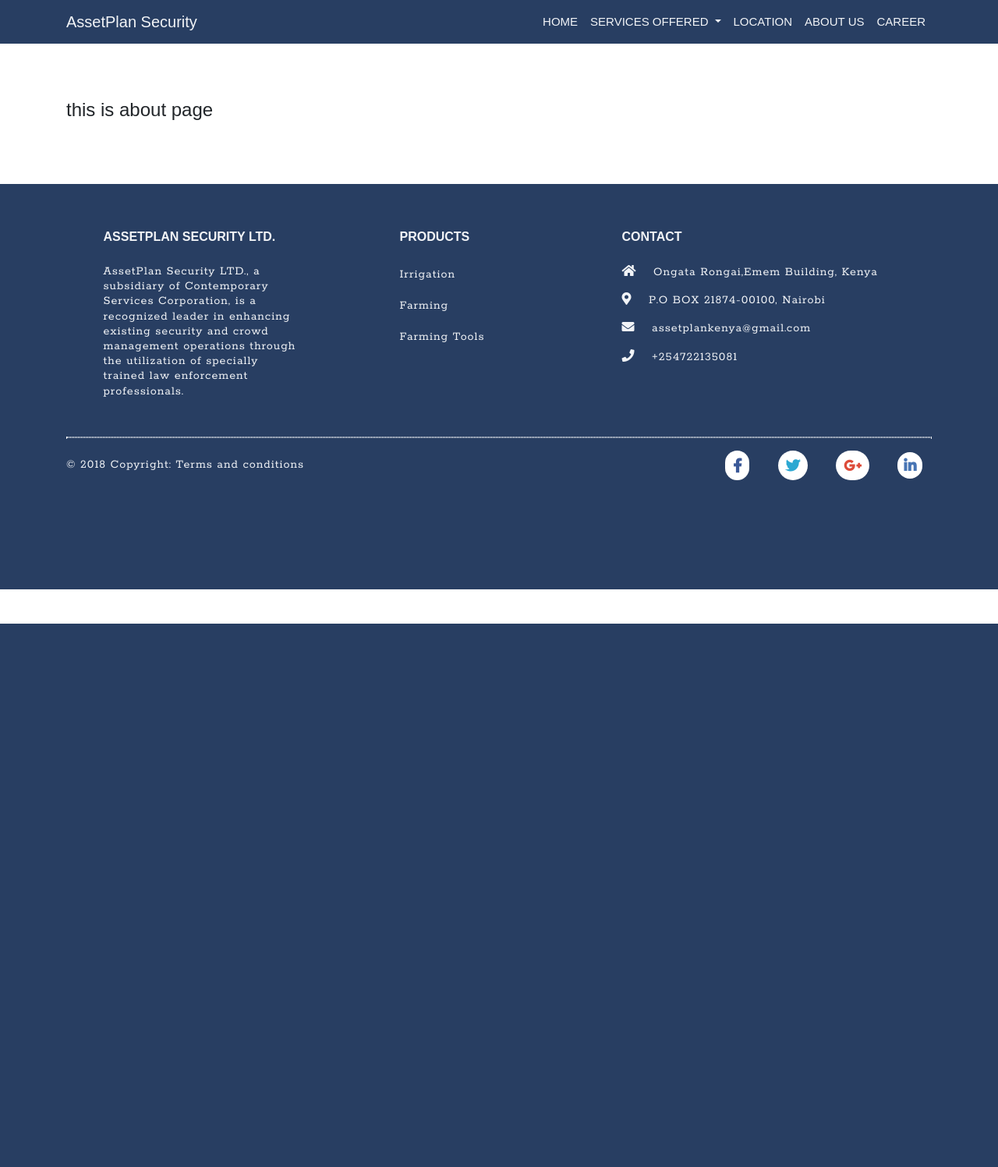
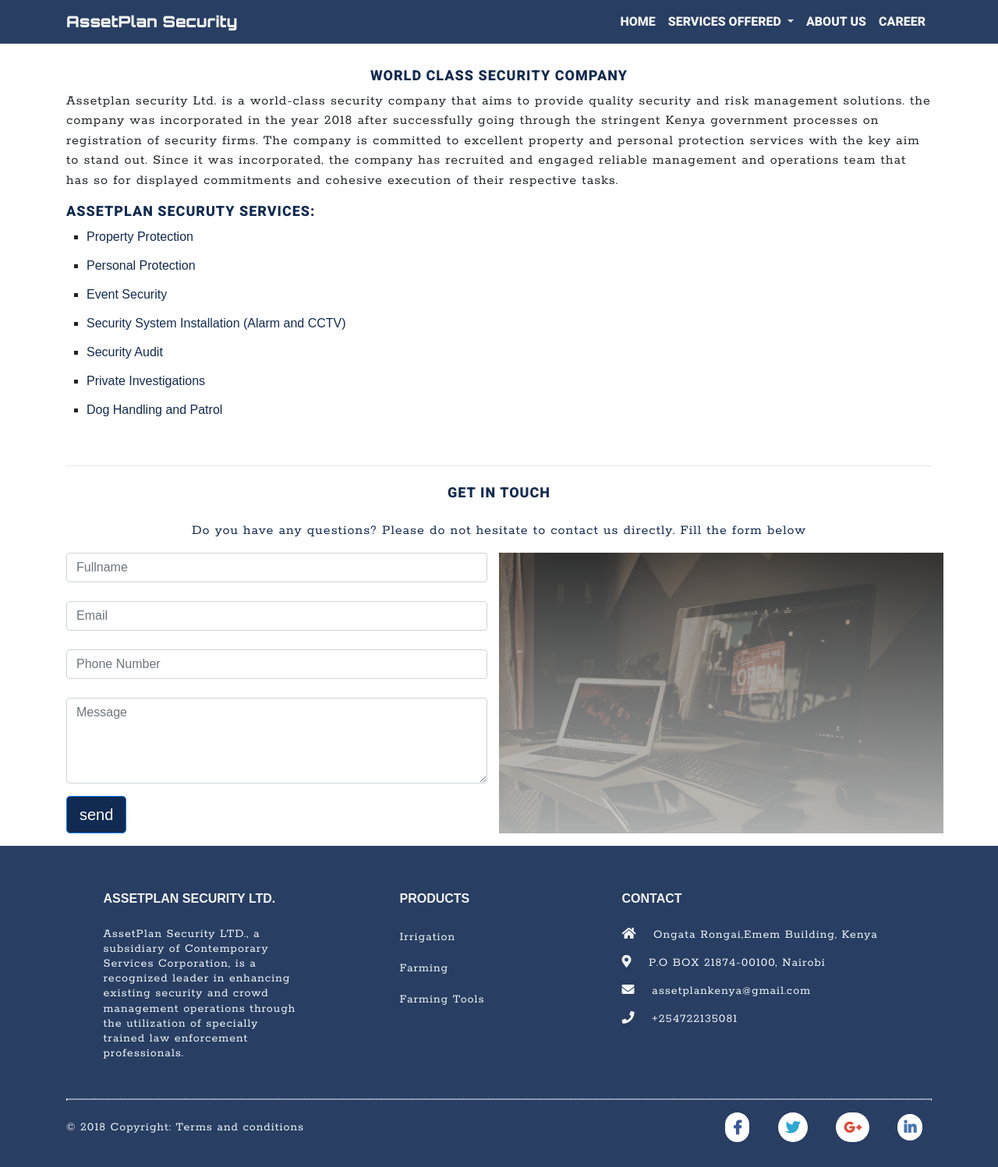
Before and after one commit to chirchir12/assetplan, a Django app: page /about/ in a window 1280 px wide. Shown: the whole page at 78% size. Before the commit the page ends 800 px from the top, so only its background shows below. Run offline with Django 3.2, Linux system fonts and the light colour scheme; some libraries are stand-ins or nearby versions.

Commit message:
added about page

```diff
--- /dev/null
+++ b/secure/static/secure/css/about.css
@@ -0,0 +1,36 @@
+@import url('https://fonts.googleapis.com/css?family=Orbitron:900');
+@import url('https://fonts.googleapis.com/css?family=Heebo:800');
+
+
+.headertextcolor h4{
+	color:#112a51 !important;
+}
+
+.bodytext-p{
+	color:#112a51 !important;
+
+}
+
+.subtitle{
+	color:#112a51 !important;
+	font-weight: 700;
+	text-transform: uppercase;
+	font-size: 18px;
+	letter-spacing: 1px;
+	font-family: 'Heebo', sans-serif;
+
+}
+
+.list-items li {
+	margin-left: 10px;
+	list-style-type: square;
+	padding-bottom: 11px;
+	padding-top: 2px;
+}
+.list-items a{
+	color:#112a51 !important;
+	text-decoration: none;
+}
+.list-items a:hover{
+	color:#e51400 !important;
+}
--- a/secure/static/secure/css/index.css
+++ b/secure/static/secure/css/index.css
@@ -19,12 +19,15 @@ body{
 	color: #f2f4f7 !important;
 	font-family: 'Orbitron', sans-serif !important;
 }
+@import url('https://fonts.googleapis.com/css?family=Heebo:800');
 
 .navbar .nav-item .nav-link{
 	color: #f2f4f7 !important;
-	font-weight: 200;
+	font-weight: 700;
 	text-transform: uppercase;
-	font-size: 15px;
+	font-size: 16px;
+	font-family: 'Heebo', sans-serif;
+
 
 }
 .navbar .nav-item .nav-link:hover{
@@ -81,22 +84,24 @@ body{
 /* about section */
 .underline{
 	border: 1px solid #112a51;
-    width: 100px;
+    width: 70px;
     text-align: center;
     margin: auto;
 }
 .underlineservice{
 	border: 1px solid #f2f4f7;
-    width: 180px;
+    width: 120px;
     text-align: center;
     margin: auto;
 }
 @import url('https://fonts.googleapis.com/css?family=Orbitron:900');
 
 .servicetitle{
-	font-weight: bold;
-	font-family: 'Orbitron', sans-serif;
-
+	font-weight: 700;
+	text-transform: uppercase;
+	font-size: 18px;
+	letter-spacing: 1px;
+	font-family: 'Heebo', sans-serif;
 }
 .btn-primary{
 	background-color:#112a51 !important;
@@ -105,7 +110,7 @@ body{
 .brief p{
 	font-family: 'Rokkitt', serif;
 	font-size: 18px;
-	line-height: 2rem;
+	line-height: 1.6rem;
 	letter-spacing: 1px;
 }
 
@@ -159,9 +164,7 @@ body{
 .textp{
 	margin-left: 500px;
 }
-.page-footer{
-	height: 65vh;
-}
+
 
 .map-container-6{
 overflow:hidden;
--- a/secure/templates/secure/about.html
+++ b/secure/templates/secure/about.html
@@ -1,11 +1,58 @@
 {% extends 'base.html' %}
 {% block title %}About {% endblock %}
+
+{% load static %}
+{% block style %}
+<style>
+
+	.fixed-image{
+		background-image: linear-gradient(to bottom, rgb(237, 239, 239, .1), rgb(237, 239, 239, .7)), url({% static 'secure/img/computers.png' %});
+		background-size: cover;
+		background-attachment: fixed;
+
+		min-height: 100%;
+
+	}
+
+
+
+</style>
+
+{% endblock %}
+
+
 {% block content %}
+<section id="about">
 <div class="container">
-	<div class="row my-5">
-		<div class="col py-4">
-			<h4>this is about page </h4>
+	<div class="row my-4">
+		<div class="col py-2  brief headertextcolor">
+			<h4 class="text-center subtitle"> World Class Security Company </h4>
+			<p>Assetplan security Ltd. is a world-class security company that aims to provide quality security and risk management solutions. the company was incorporated in the year 2018 after
+		successfully going through the stringent Kenya government processes on registration of security
+		firms. The company is committed to excellent property and personal protection services with the
+		key aim to stand out. Since it was incorporated, the company has recruited and engaged reliable
+		management and operations team that has so for displayed commitments and cohesive
+		execution of their respective tasks.</p>
+		<div class="services-offered">
+		<h4 class="brief subtitle">Assetplan Securuty Services:</h4>
+		<ul class="pl-3 list-items">
+			<li><a href="">Property Protection</a></li>
+			<li><a href="">Personal Protection</a></li>
+			<li><a href="">Event Security</a></li>
+			<li><a href="">Security System Installation (Alarm and CCTV)</a></li>
+			<li><a href="">Security Audit</a></li>
+			<li><a href="">Private Investigations</a></li>
+			<li><a href="">Dog Handling and Patrol</a></li>
+
+		</ul>
+		</div>
 		</div>
 	</div>
+
 </div>
+</section>
+<section id="contactonabout">
+	{% include 'secure/contact.html' %}
+</section>
+
 {% endblock  %}
--- a/secure/templates/secure/contact.html
+++ b/secure/templates/secure/contact.html
@@ -1,12 +1,32 @@
-{% extends 'base.html' %}
-{% block title %}Contact {% endblock %}
+{% load static %}
+<div class="container">
+	<hr>
+			<div class="row mt-4" >
+				<div class="col title text-center mb-3">
+					<h3 class="servicetitle" style="color:#112a51;"> Get in Touch </h3>
+				</div>
+			</div>
+			<div class="row">
+				<div class="col brief text-center">
+					<p class=" textp mx-auto" style="color:#112a51;">Do you have any questions? Please do not hesitate to contact us directly. Fill the form below</p>
+				</div>
+			</div>
+			<div class="row mb-3">
 
-{% block content %}
-<div class="container">
-	<div class="row my-5">
-		<div class="col py-4">
-			<h4>this is contact page </h4>
+
+				<div class="col-12 col-md-6">
+					<form action="" method="POST">
+						{% csrf_token %}
+
+						<div class=" mb-4">{{form.fullname}}</div>
+						<div class="mb-4">{{form.email}}</div>
+						<div class="mb-4">{{form.phone}}</div>
+						<div >{{form.message}}</div>
+						<button type="submit" class="btn btn-lg btn-primary aboutbtn mt-3" style="color:#fff;">send</button>
+					</form>
+				</div>
+				<div class="col-md-6 fixed-image">
+           		 <!--img src="{% static 'secure/img/computers.png' %}" alt="" class="img-fluid"-->
+        </div>
+			</div>
 		</div>
-	</div>
-</div>
-{% endblock  %}
--- a/secure/views.py
+++ b/secure/views.py
@@ -16,7 +16,16 @@ def index_view(request):
 
 
 def about_view(request):
-	return render(request, 'secure/about.html', {})
+	form = ContactForm(request.POST)
+
+	if form.is_valid():
+		form.save()
+		form = ContactForm()
+
+	context = {
+		'form':form
+		}
+	return render(request, 'secure/about.html', context)
 
 def contact_view(request):
 	return render(request, 'secure/contact.html', {})
--- a/static/css/footer.css
+++ b/static/css/footer.css
@@ -55,3 +55,6 @@
 	font-size: 18px;
 	font-weight: bold;
 }
+.page-footer{
+
+}
--- a/templates/base/css.html
+++ b/templates/base/css.html
@@ -12,4 +12,5 @@
 
 <!-- index css -->
 <link rel="stylesheet" href="{% static 'secure/css/index.css' %}">
+<link rel="stylesheet" href="{% static 'secure/css/about.css' %}">
 <link rel="stylesheet" href="{% static 'css/footer.css' %}">
--- a/templates/base/footer.html
+++ b/templates/base/footer.html
@@ -61,7 +61,7 @@
       <hr class="hr">
 
       <!-- Grid row -->
-      <div class="row d-flex align-items-center">
+      <div class="row d-flex align-items-center ">
 
         <!-- Grid column -->
         <div class="col-md-7 col-lg-8">
@@ -81,7 +81,7 @@
 
           <!-- Social buttons -->
           <div class="text-center text-md-right">
-            <ul class="list-unstyled list-inline">
+            <ul class="list-unstyled list-inline ">
               <li class="list-inline-item">
                 <a class="btn-floating btn-sm rgba-white-slight mx-1">
                   <i class="fab fa-facebook-f fb-btn"></i>
--- a/templates/base/navbar.html
+++ b/templates/base/navbar.html
@@ -36,9 +36,7 @@
             <a class="dropdown-item" href="#">Dog Handling and Patrols</a>
           </div>
         </li>
-        <li class="nav-item {% if request.path == location_url %} active {% endif %}">
-          <a class="nav-link" href="{{location_url}}">Location</a>
-        </li>
+
         <li class="nav-item {% if request.path == about_url %} active {% endif %}">
           <a class="nav-link" href="{{about_url}}">About Us</a>
         </li>
```
Also changed, not shown: secure/templates/secure/index.html (+6 -35 lines), secure/static/secure/img/header-contact.png (added).
